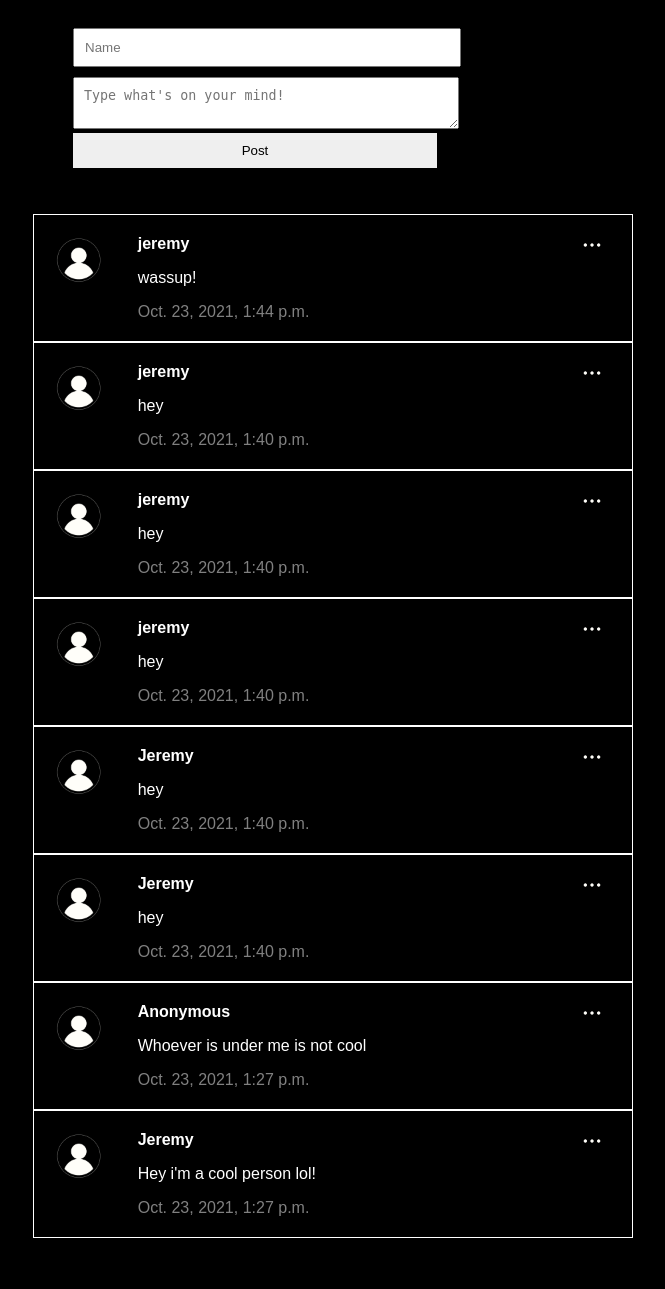
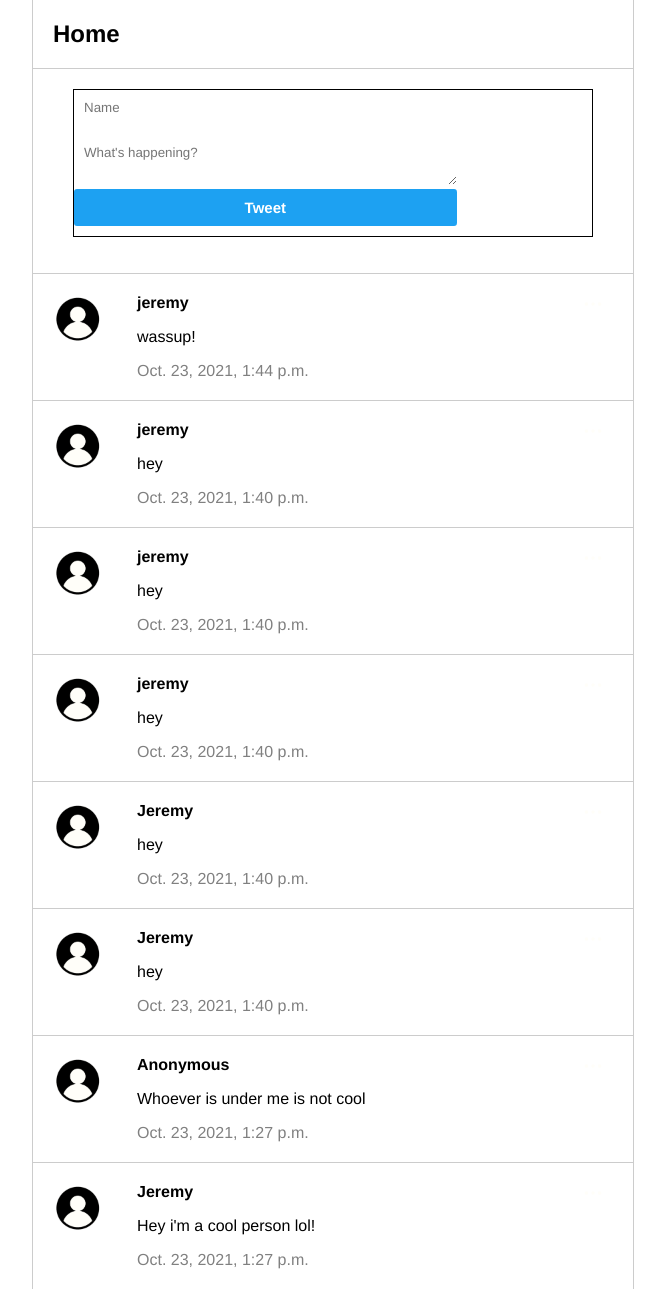
Before and after one commit to SosaTheHustler/Twitter-Clone, a Django app: page / in a window 1280 px wide. Shown: the whole page, without its empty margins (307-972 px from the left). Before the commit the page ends 1238 px from the top, so only its background shows below. Run offline with Django 3.2, Linux system fonts and the light colour scheme; data comes from the database, SQL or seed files in the repository; both versions use the stored data as it was after the commit.

Commit message:
updated css not finished

```diff
--- a/forum/static/css/style.css
+++ b/forum/static/css/style.css
@@ -2,15 +2,10 @@
 Common
 ********************/
 html, body{
-    background-color: black;
     height: 100%;
-}
-.content{
-    color: white;
-    font-family: sans-serif;
-    max-width: 600px;
-    height: 100%;
-    margin: 0 auto;
+    padding: 0;
+    margin: 0;
+    font-family: Helvetica;
 }
 
 /*
@@ -29,22 +24,28 @@ Post
     position: absolute;
     top: 40px;
     right: 15px;
-    border: 1px solid white;
+    border: 1px solid lightgrey;
     padding: 10px 15px;
     font-size: 13px;
     border-radius: 3px;
+    cursor: pointer;
+    box-shadow: z;
 
 }
 
 .posts li .menu a{
-    color: red;
     text-decoration: none;
+    color: black;
+}
+
+.posts li .menu:hover{
+    text-decoration: none;
+    background-color: lightgrey;
+    transition-duration: 0.4s;
 }
 .posts li{
     display: flex;
     padding: 20px;
-    background-color: black;
-    border: 1px solid #fff;
     position: relative;
 }
 
@@ -60,7 +61,7 @@ Post
 }
 
 .container{
-    background-color: white;
+    border-top: 1px solid #ccc;
 }
 
 .posts li .name_body .name {
@@ -89,19 +90,47 @@ ul{
     width: 70%;
     margin-bottom: 10px;
     padding: 10px;
+    border: none;
+    font-family: Helvetica;
 }
 
 .post_form textarea{
     width: 70%;
     padding: 10px;
-}
-
-.red:hover{
-    background-color: red;
-    color: white;
     border: none;
+    font-family: Helvetica;
 }
 
 .submit{
-    border: none;
+    background-color: rgb(29, 161, 242);
+    color: white;
+    font-size: 15px;
+    font-weight: bold;
+    border-radius: 3px;
+    box-sizing: content-box;
+    cursor: pointer;
+    font-family: Helvetica;
 }
+
+.main{
+    max-width: 600px;
+    height: 100%;
+    margin: 0 auto;
+    border-left: 1px solid #ccc;
+    border-right: 1px solid #ccc;
+}
+
+h1{
+    padding: 20px 20px;
+    margin: 0;
+    border-bottom: 1px solid #ccc;
+}
+
+form{
+    border: 1px solid black;
+    position: relative;
+}
+
+.bottom{
+    display: flex;
+}
--- a/forum/templates/posts.html
+++ b/forum/templates/posts.html
@@ -2,12 +2,17 @@
 
 {% load static %}
 <section class="content">
+    <div class='main'>
+        <h1>Home</h1>
     <section class="post_form">
         <form action="/" method="POST">
             {% csrf_token %}
             <input type="text" name="name" placeholder="Name" required>
-            <textarea name="body" placeholder="Type what's on your mind!" required></textarea>
-            <input class="red submit" type="submit" value="Post">
+            <textarea name="body" placeholder="What's happening?" required></textarea>
+            <div class="bottom">
+                <input class="red submit" type="submit" value="Tweet">
+            </div>
+
          </form>
     </section>
     <section class="posts">
@@ -33,6 +38,7 @@
             {% endfor %}
         </ul>
     </section>
+    </div>
     <script
   src="https://code.jquery.com/jquery-3.6.0.js"
   integrity="sha256-H+K7U5CnXl1h5ywQfKtSj8PCmoN9aaq30gDh27Xc0jk="
```
Also changed, not shown: forum/db.sqlite3, menu.png (added).
